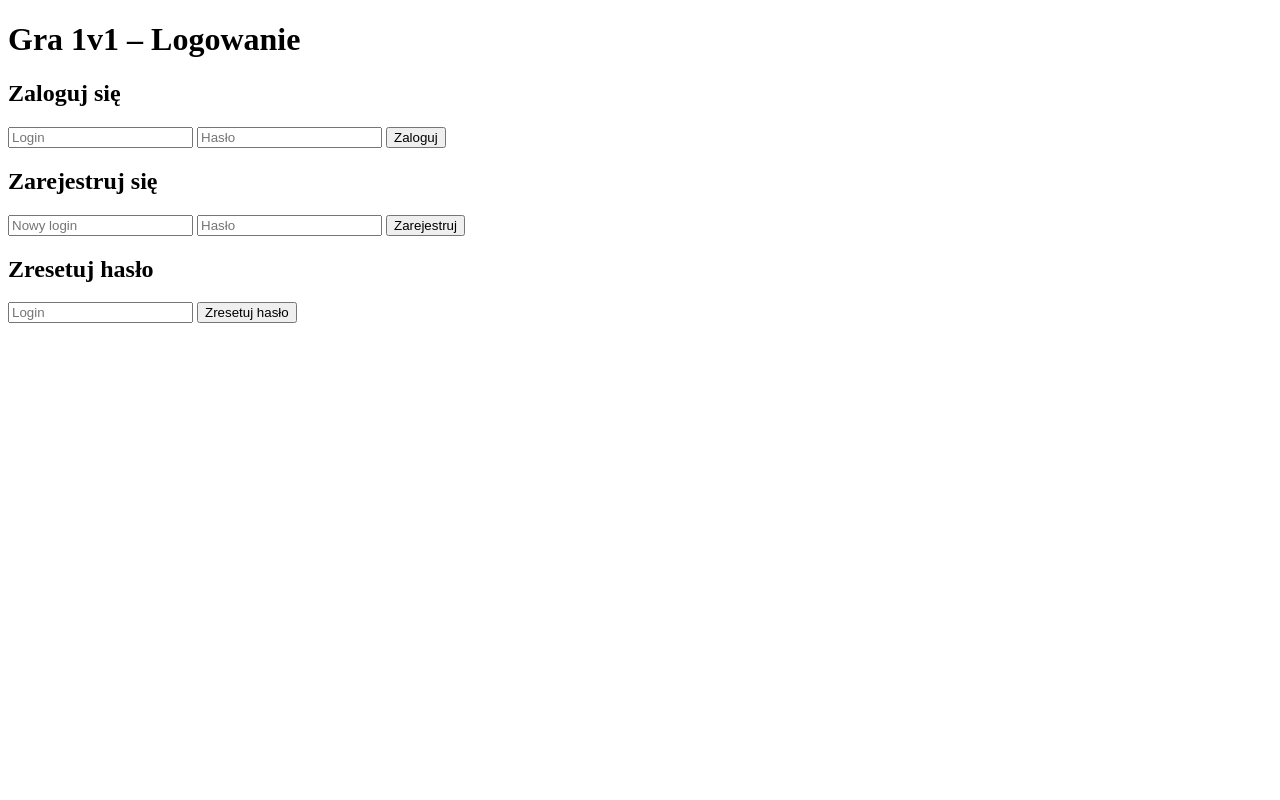
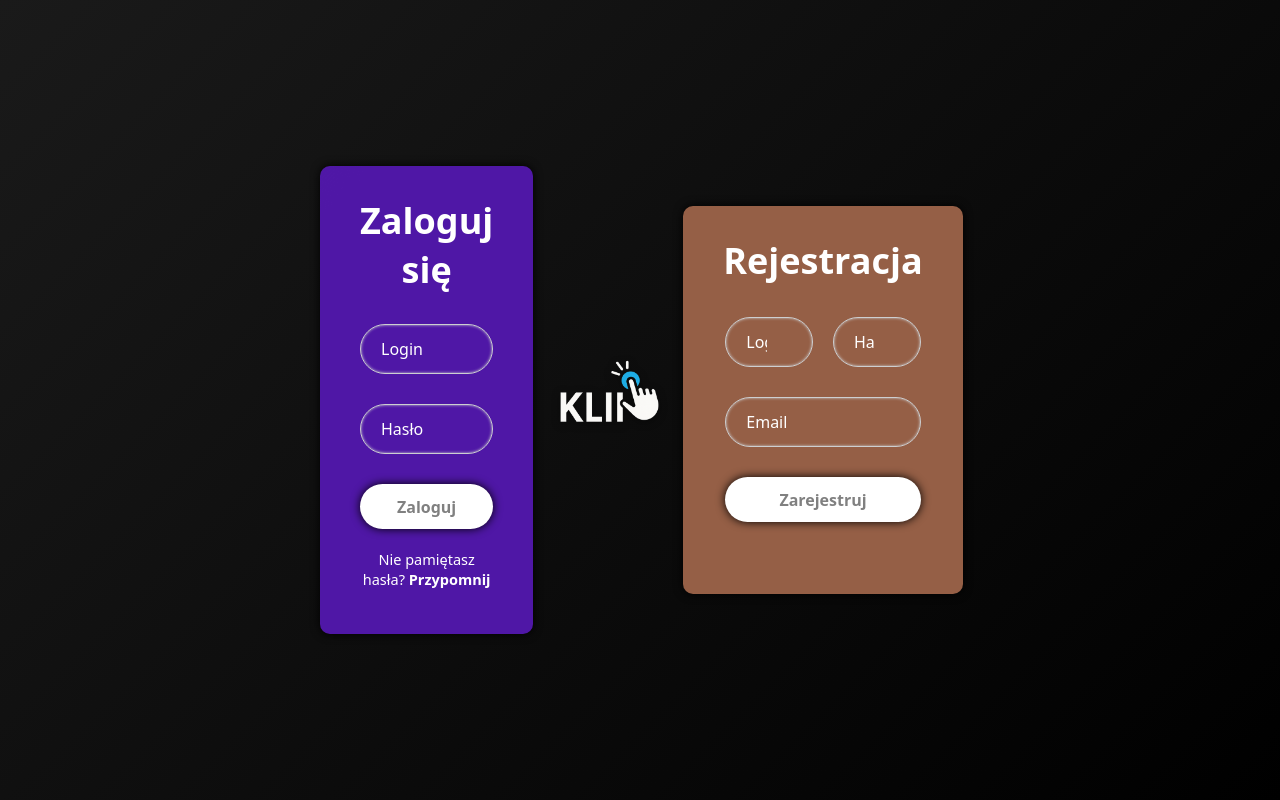
Before and after one commit to kagus17/klik, a website: page public/index.html in a window 1280 px wide. Drawn offline with Linux system fonts and the light colour scheme.

Commit message:
Odzyskiwanie pierwotnej wersji
Odzyskiwanie przypadkowo zdeaktualizowanej wersji.

```diff
--- a/public/index.html
+++ b/public/index.html
@@ -2,32 +2,51 @@
 <html lang="pl">
 <head>
   <meta charset="UTF-8">
+  <link rel="stylesheet" href="login_main.css">
   <title>Logowanie do gry</title>
 </head>
 <body>
-  <h1>Gra 1v1 – Logowanie</h1>
+
+  <div class="background">
+
+    <h1>Zaloguj się</h1>
+    <form id="login-form">
+      <div class="input-space">
+        <input type="text" name="username" placeholder="Login" required>
+      </div>
+      <div class="input-space">
+        <input type="password" name="password" placeholder="Hasło" required>
+      </div>
+      <button type="submit" class="btn">Zaloguj</button>
+    </form>
+    <div class="forgot-password">
+      Nie pamiętasz hasła? <a href="recovery_passwd.html"><b>Przypomnij</b></a>
+    </div>
+  </div>
+  <div class="logo-container">
+    <img src="logo.png" alt="Logo" class="logo-img">
+</div>
+
+  <div class="register background">
+    <h1>Rejestracja</h1>
+    <form id="register-form">
+      <div class="input-space">
+        <div class="upper-form">
+        <input type="text" name="username" placeholder="Login" required>
+        <input type="password" name="password" placeholder="Hasło" required>
+      </div>
+      <div class="input-space">
+      </div>
+      </div>
+      <div class="input-space" id="email">
+        <input type="text" name="Email" placeholder="Email" required>
+      </div>
+      <button type="submit" class="btn">Zarejestruj</button>
+    </form>
+  </div>
+
 
   <div id="status"></div>
-
-  <h2>Zaloguj się</h2>
-  <form id="login-form">
-    <input type="text" name="username" placeholder="Login" required>
-    <input type="password" name="password" placeholder="Hasło" required>
-    <button type="submit">Zaloguj</button>
-  </form>
-
-  <h2>Zarejestruj się</h2>
-  <form id="register-form">
-    <input type="text" name="username" placeholder="Nowy login" required>
-    <input type="password" name="password" placeholder="Hasło" required>
-    <button type="submit">Zarejestruj</button>
-  </form>
-
-  <h2>Zresetuj hasło</h2>
-  <form id="reset-form">
-    <input type="text" name="username" placeholder="Login" required>
-    <button type="submit">Zresetuj hasło</button>
-  </form>
 
   <script>
     const status = document.getElementById('status');
@@ -41,7 +60,6 @@
       });
 
       if (res.ok) {
-        status.innerText = 'Zalogowano!';
         window.location.href = '/menu.html'; // Przejście do strony z pokojami
       } else {
         status.innerText = 'Błąd logowania.';
@@ -72,8 +90,7 @@
       });
 
       if (res.ok) {
-        status.innerText = 'Ok, teraz zresetuj swoje hasło.';
-		window.location.href = '/recover.html';
+        status.innerText = 'Zresetowano hasło! Nowe: 1234';
       } else {
         status.innerText = 'Błąd resetu hasła.';
       }
@@ -81,3 +98,79 @@
   </script>
 </body>
 </html>
+<!--<body>
+  <div class="background"></div>
+    <h1>Gra 1v1 – Logowanie</h1>
+
+    <div id="status"></div>
+
+    <h2>Zaloguj się</h2>
+    <form id="login-form">
+      <input type="text" name="username" placeholder="Login" required>
+      <input type="password" name="password" placeholder="Hasło" required>
+      <button type="submit">Zaloguj</button>
+    </form>
+
+    <h2>Zarejestruj się</h2>
+    <form id="register-form">
+      <input type="text" name="username" placeholder="Nowy login" required>
+      <input type="password" name="password" placeholder="Hasło" required>
+      <button type="submit">Zarejestruj</button>
+    </form>
+
+    <h2>Zresetuj hasło</h2>
+    <form id="reset-form">
+      <input type="text" name="username" placeholder="Login" required>
+      <button type="submit">Zresetuj (hasło: 1234)</button>
+    </form>
+
+    <script>
+      const status = document.getElementById('status');
+
+      document.getElementById('login-form').addEventListener('submit', async (e) => {
+        e.preventDefault();
+        const formData = new FormData(e.target);
+    const res = await fetch('/auth/login', {
+          method: 'POST',
+          body: new URLSearchParams(formData)
+      });
+
+        if (res.ok) {
+          status.innerText = 'Zalogowano!';
+          window.location.href = '/menu.html'; // Przejście do strony z pokojami
+        } else {
+          status.innerText = 'Błąd logowania.';
+        }
+      });
+      document.getElementById('register-form').addEventListener('submit', async (e) => {
+        e.preventDefault();
+        const formData = new FormData(e.target);
+        const res = await fetch('/auth/register', {
+          method: 'POST',
+          body: new URLSearchParams(formData)
+        });
+
+        if (res.ok) {
+        status.innerText = 'Zarejestrowano! Możesz się zalogować.';
+        } else {
+        status.innerText = 'Błąd rejestracji.';
+        }
+      });
+
+      document.getElementById('reset-form').addEventListener('submit', async (e) => {
+        e.preventDefault();
+        const formData = new FormData(e.target);
+        const res = await fetch('/auth/reset', {
+          method: 'POST',
+          body: new URLSearchParams(formData)
+       });
+
+        if (res.ok) {
+          status.innerText = 'Zresetowano hasło! Nowe: 1234';
+        } else {
+          status.innerText = 'Błąd resetu hasła.';
+        }
+      });
+    </script>
+  </div>
+</body>-->
```
